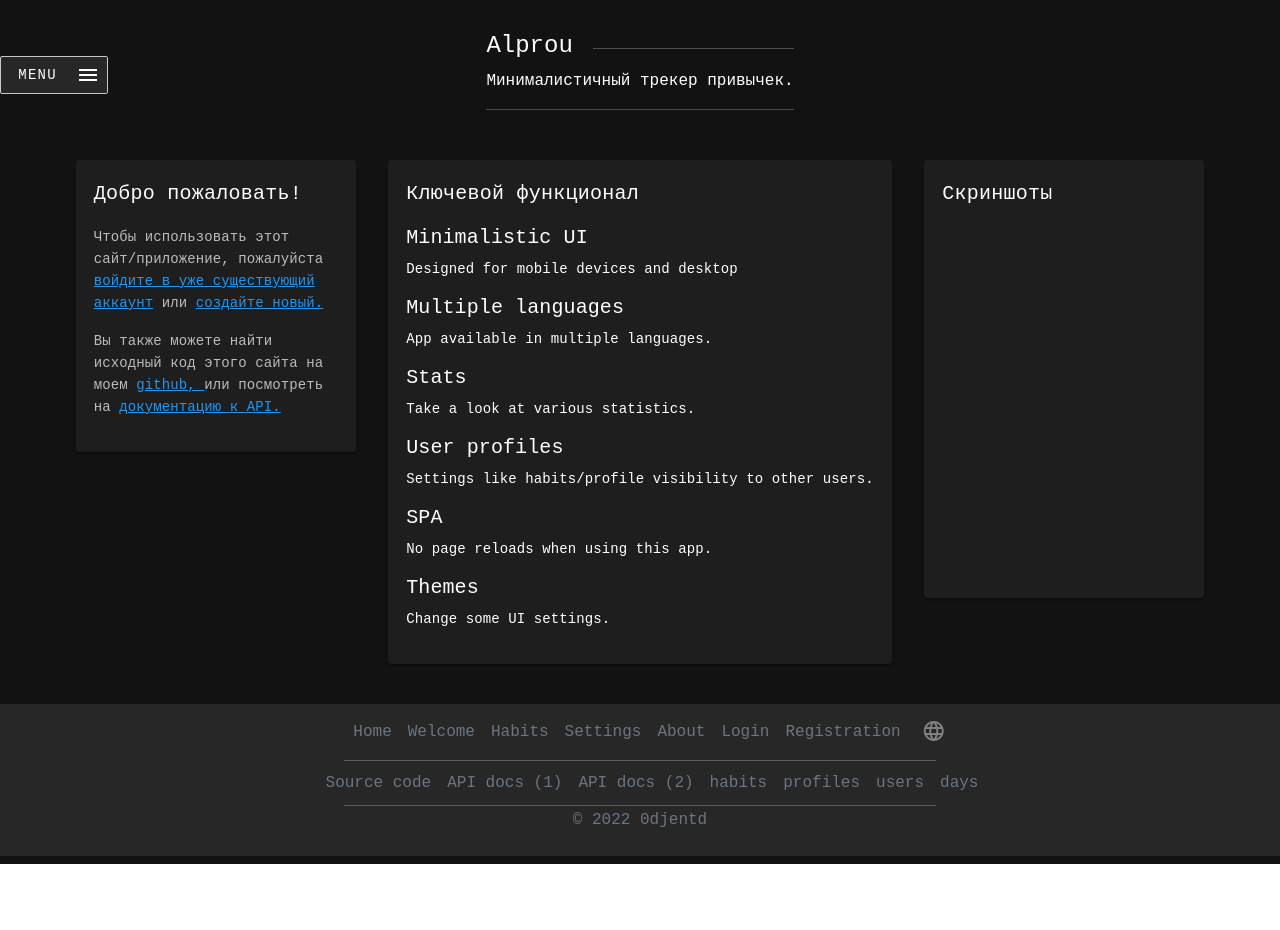
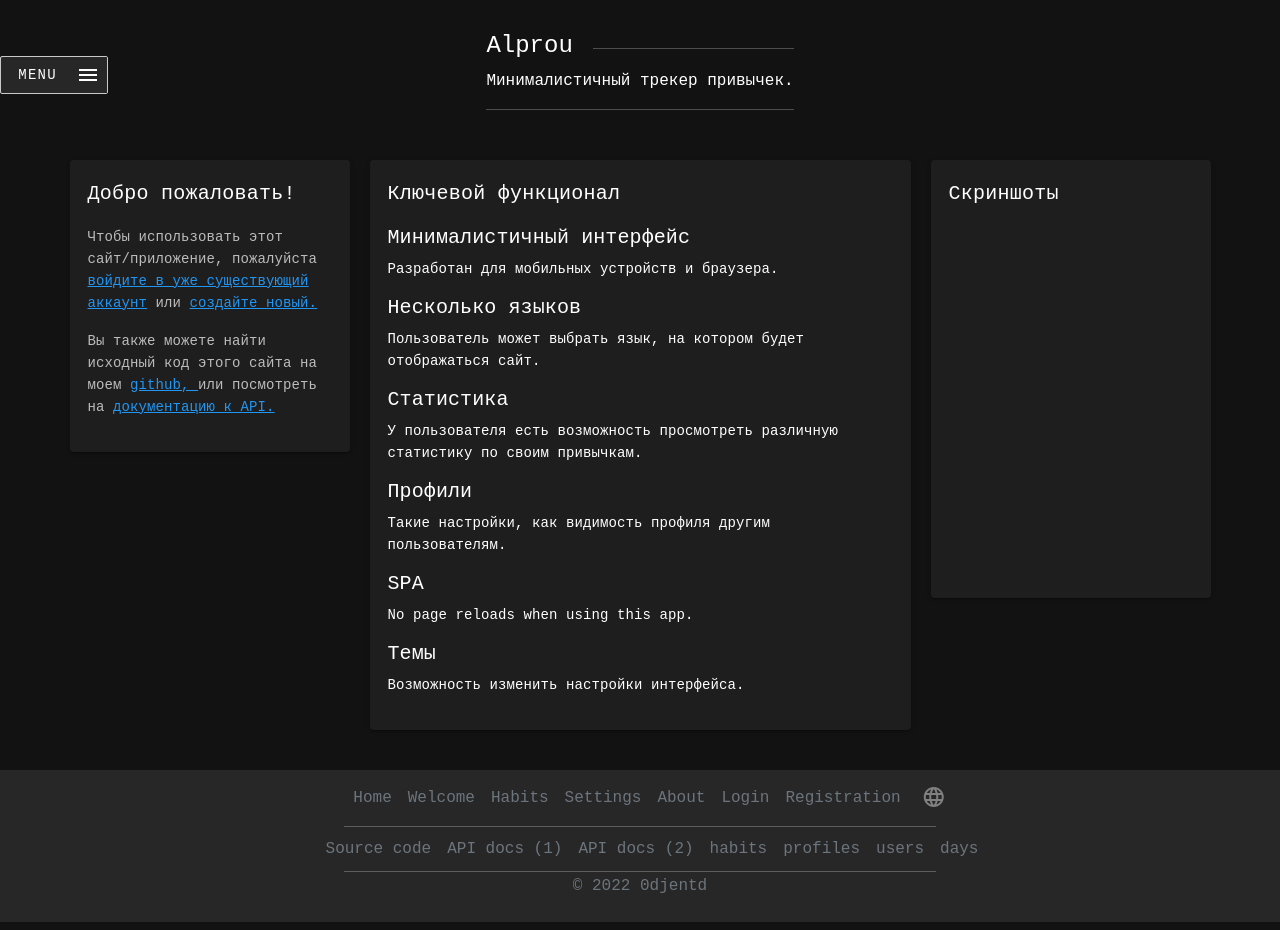
Before and after one commit to 0djentd/alprou, a Vue app: page /welcome in a window 1280 px wide. Before the commit the page ends 864 px from the top, so only its background shows below. Built offline with nearby package versions, Linux system fonts and the light colour scheme.

Commit message:
modified:   src/locales.js modified:   src/views/WelcomeView.vue

```diff
--- a/src/locales.js
+++ b/src/locales.js
@@ -44,6 +44,33 @@ export default {
           },
           screenshots: {
             title: "Screenshots",
+          },
+        },
+        features: {
+          ui: {
+            title: "Minimalistic UI",
+            description: "Designed for mobile devices and desktop",
+          },
+          languages: {
+            title: "Multiple languages",
+            description: "App available in multiple languages.",
+          },
+          stats: {
+            title: "Stats",
+            description: "Take a look at various statistics.",
+          },
+          profiles: {
+            title: "User profiles",
+            description:
+              "Settings like habits/profile visibility to other users.",
+          },
+          spa: {
+            title: "SPA",
+            description: "No page reloads when using this app.",
+          },
+          themes: {
+            title: "Themes",
+            description: "Change some UI settings.",
           },
         },
       },
@@ -131,6 +158,35 @@ export default {
             title: "Скриншоты",
           },
         },
+        features: {
+          ui: {
+            title: "Минималистичный интерфейс",
+            description: "Разработан для мобильных устройств и браузера.",
+          },
+          languages: {
+            title: "Несколько языков",
+            description:
+              "Пользователь может выбрать язык, на котором будет отображаться сайт.",
+          },
+          stats: {
+            title: "Статистика",
+            description:
+              "У пользователя есть возможность просмотреть различную статистику по своим привычкам.",
+          },
+          profiles: {
+            title: "Профили",
+            description:
+              "Такие настройки, как видимость профиля другим пользователям.",
+          },
+          spa: {
+            title: "SPA",
+            description: "No page reloads when using this app.",
+          },
+          themes: {
+            title: "Темы",
+            description: "Возможность изменить настройки интерфейса.",
+          },
+        },
       },
       habits: {
         title: "Привычки",
--- a/src/views/WelcomeView.vue
+++ b/src/views/WelcomeView.vue
@@ -4,34 +4,33 @@ export default {
     return {
       features: [
         {
-          title: "Minimalistic UI",
-          description: "Designed for mobile devices and desktop",
+          title: this.$t("pages.about.features.ui.title"),
+          description: this.$t("pages.about.features.ui.description"),
           img: null,
         },
         {
-          title: "Multiple languages",
-          description: "App available in multiple languages.",
+          title: this.$t("pages.about.features.languages.title"),
+          description: this.$t("pages.about.features.languages.description"),
           img: null,
         },
         {
-          title: "Stats",
-          description: "Take a look at various statistics.",
+          title: this.$t("pages.about.features.stats.title"),
+          description: this.$t("pages.about.features.stats.description"),
           img: null,
         },
         {
-          title: "User profiles",
-          description:
-            "Settings like habits/profile visibility to other users.",
+          title: this.$t("pages.about.features.profiles.title"),
+          description: this.$t("pages.about.features.profiles.description"),
           img: null,
         },
         {
-          title: "SPA",
-          description: "No page reloads when using this app.",
+          title: this.$t("pages.about.features.spa.title"),
+          description: this.$t("pages.about.features.spa.description"),
           img: null,
         },
         {
-          title: "Themes",
-          description: "Change some UI settings.",
+          title: this.$t("pages.about.features.themes.title"),
+          description: this.$t("pages.about.features.themes.description"),
           img: null,
         },
       ],
```
